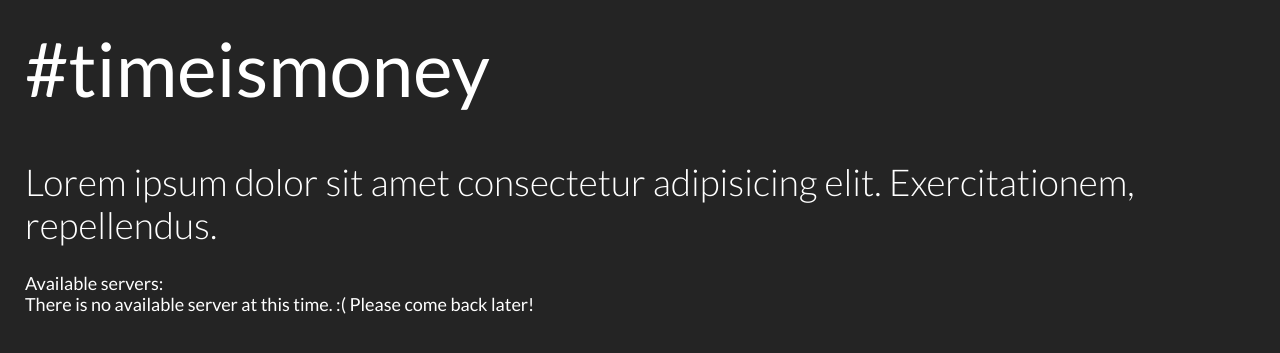
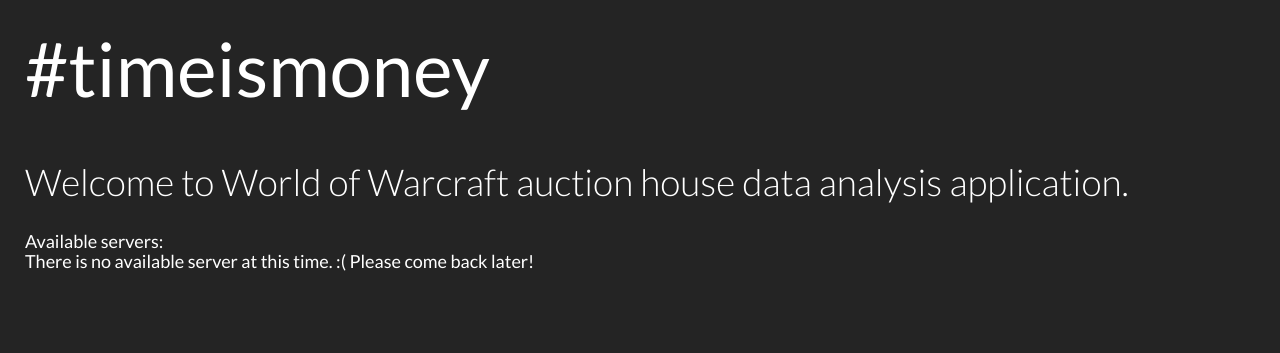
Before and after one commit to wboniecki/timeismoney_webapp, a Django app: template templates/web_app/index.html in a window 1280 px wide. Shown: the top 353 px of the page. Run offline with Django 3.2, Linux system fonts and the light colour scheme; the template is opened without the code that fills it, so the values that code supplies are empty; some libraries are stand-ins or nearby versions.

Commit message:
main page desc

```diff
--- a/templates/web_app/index.html
+++ b/templates/web_app/index.html
@@ -8,7 +8,7 @@
 <body>
 {% include "web_app/top.html" %}
 <div class="realm-name">
-    Lorem ipsum dolor sit amet consectetur adipisicing elit. Exercitationem, repellendus.
+    Welcome to World of Warcraft auction house data analysis application.
 </div>
 
 <div class="realm-details">
```
